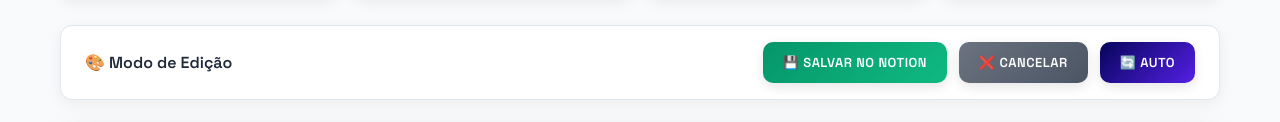
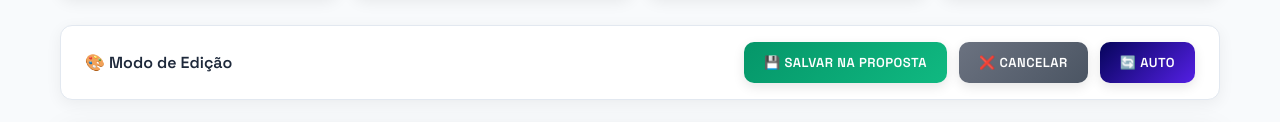
Before and after one commit to kaike74/distribuicaoemidias, a plain HTML site: page index.html in a window 1280 px wide. Both pictures are taken after a click on the button "✏️ EDITAR". Shown: the part 560-682 px from the top of the page. Drawn offline with Linux system fonts and the light colour scheme.

Commit message:
Change button text from 'Salvar no Notion' to 'Salvar na proposta'

```diff
--- a/index.html
+++ b/index.html
@@ -89,7 +89,7 @@
             </div>
             <div class="actions-right">
                 <button class="btn btn-save" onclick="saveEdit()">
-                    💾 Salvar no Notion
+                    💾 Salvar na proposta
                 </button>
                 <button class="btn btn-cancel" onclick="cancelEdit()">
                     ❌ Cancelar
@@ -182,7 +182,7 @@
                     ❌ Cancelar
                 </button>
                 <button class="btn btn-save" onclick="savePeriod()">
-                    💾 Salvar no Notion
+                    💾 Salvar na proposta
                 </button>
             </div>
         </div>
```
